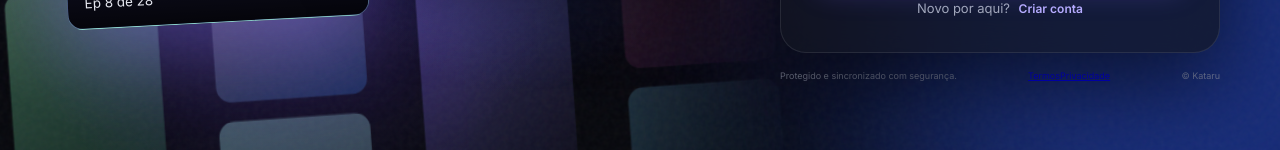
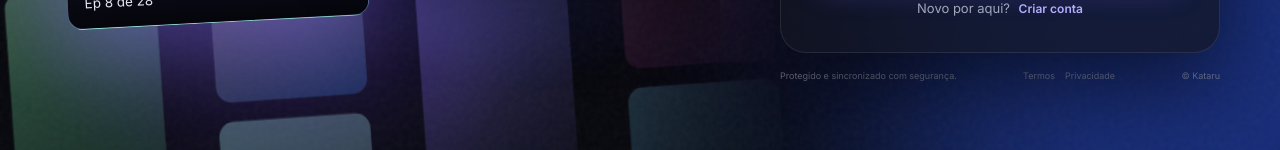
Before and after one commit to PabloRsc/Kataru, a React (Vite) app: page / in a window 1280 px wide. Shown: the part 650-800 px from the top of the page. Built offline with nearby package versions, Linux system fonts and the light colour scheme; no server answers.

Commit message:
style(auth): show legal links on sign-in footer

```diff
--- a/src/AuthGate.css
+++ b/src/AuthGate.css
@@ -271,6 +271,9 @@
 .auth-back-link { display: inline-flex; align-items: center; gap: 7px; margin-bottom: 26px; color: #A3A9BA; }
 .auth-privacy-note { margin: 16px 0 0; color: #7F879A; font-size: 10px; line-height: 1.55; }
 .auth-right-footer { display: flex; justify-content: space-between; gap: 15px; width: min(440px,100%); margin-top: 17px; color: rgba(163,169,186,.65); font-size: 9px; }
+.auth-legal-footer-links { display: inline-flex; align-items: center; gap: 10px; }
+.auth-legal-footer-links a { color: inherit; text-decoration: none; }
+.auth-legal-footer-links a:hover { color: #C5B9FF; }
 .auth-config-card { width: min(450px,calc(100% - 36px)); padding: 30px; border: 1px solid #2A2E3D; border-radius: 22px; background: rgba(18,20,30,.8); }
 .auth-config-card h1 { font: 700 25px 'Outfit',sans-serif; }
 .auth-config-card p { color: #A3A9BA; font-size: 13px; line-height: 1.6; }
```
